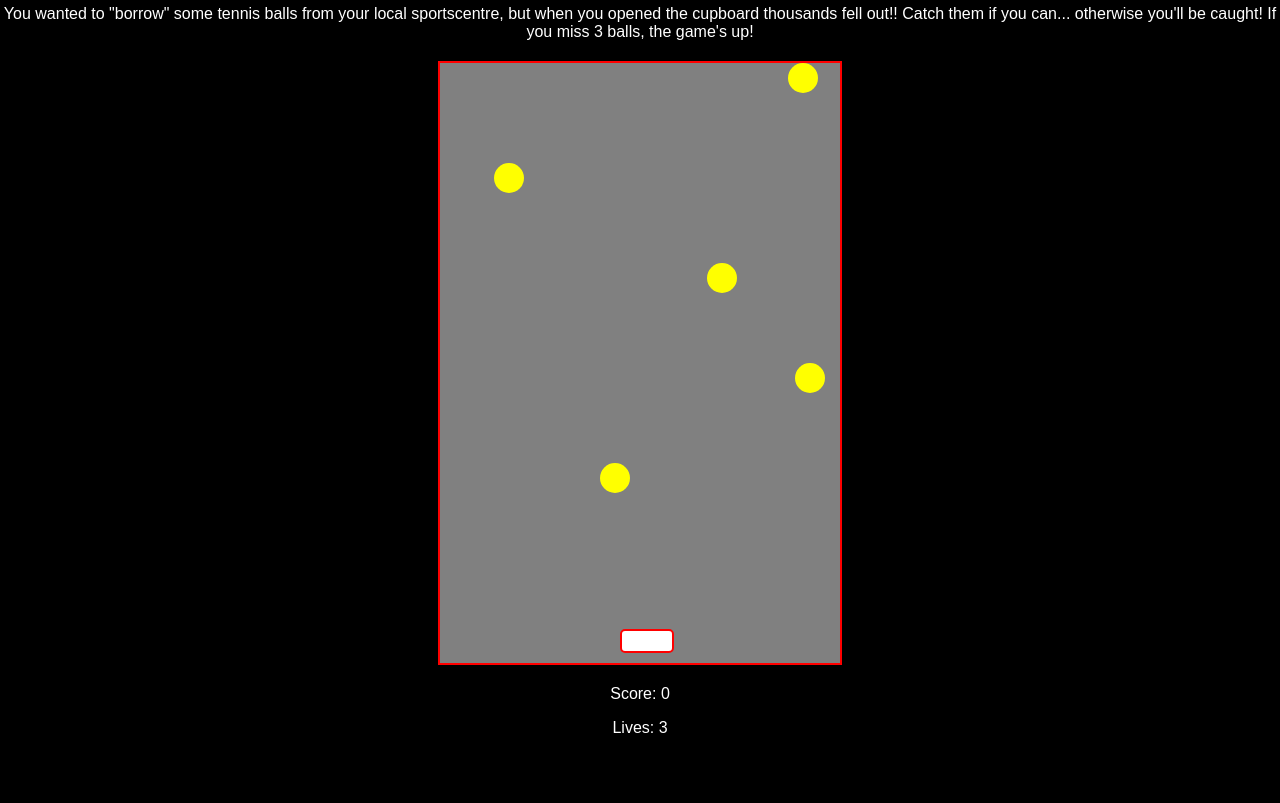
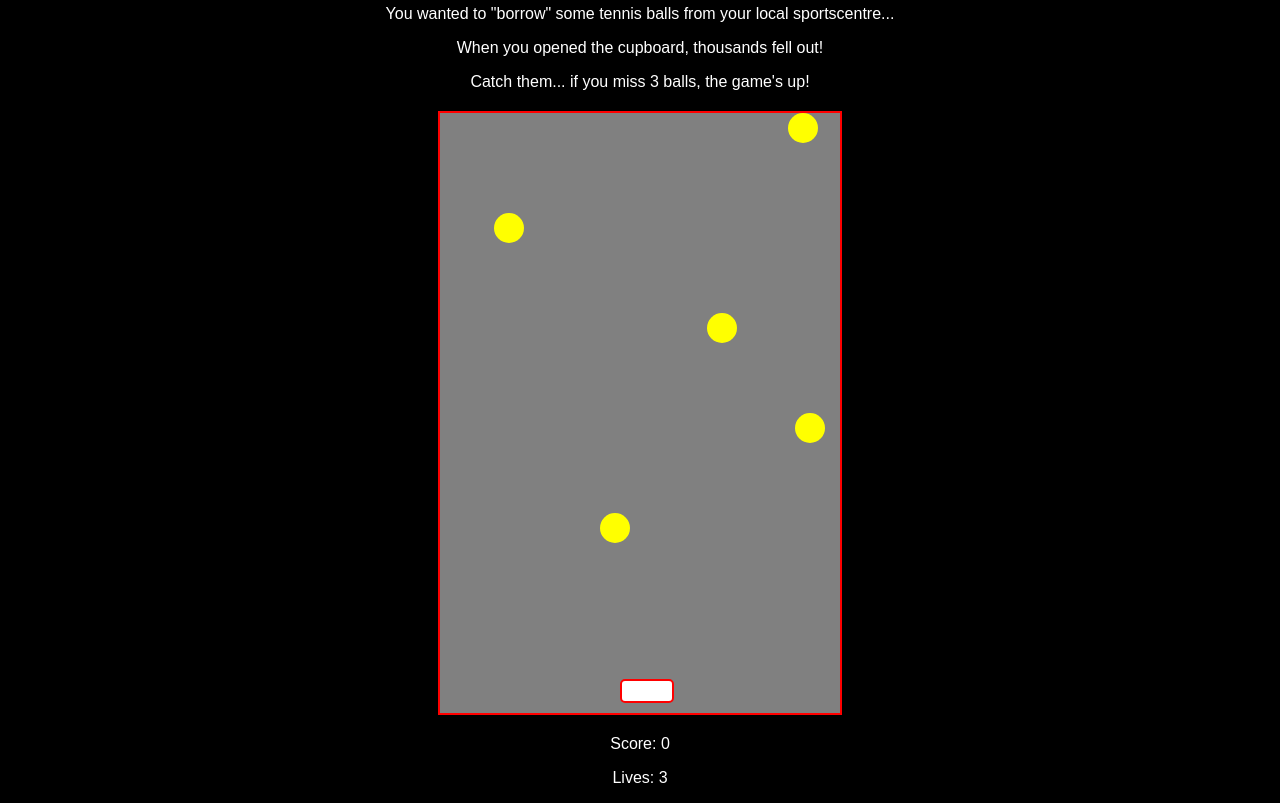
Before and after one commit to thohen576/mygame, a plain HTML site: page index.html in a window 1280 px wide. Shown: the part 72-875 px from the top of the page. Before the commit the page ends 825 px from the top, so only its background shows below. Drawn offline with Linux system fonts and the light colour scheme.

Commit message:
Update index.html
Updated P elements at the top

```diff
--- a/index.html
+++ b/index.html
@@ -8,7 +8,9 @@
 </head>
 <body>
   <h1>Catch the tennis balls!</h1>
-    <p>You wanted to "borrow" some tennis balls from your local sportscentre, but when you opened the cupboard thousands fell out!! Catch them if you can... otherwise you'll be caught! If you miss 3 balls, the game's up!</p>
+    <p>You wanted to "borrow" some tennis balls from your local sportscentre...</p>
+    <p> When you opened the cupboard, thousands fell out!</p>
+    <p>Catch them... if you miss 3 balls, the game's up!</p>
   <div id="game-area">
     <div id="basket"></div>
   </div>
```
